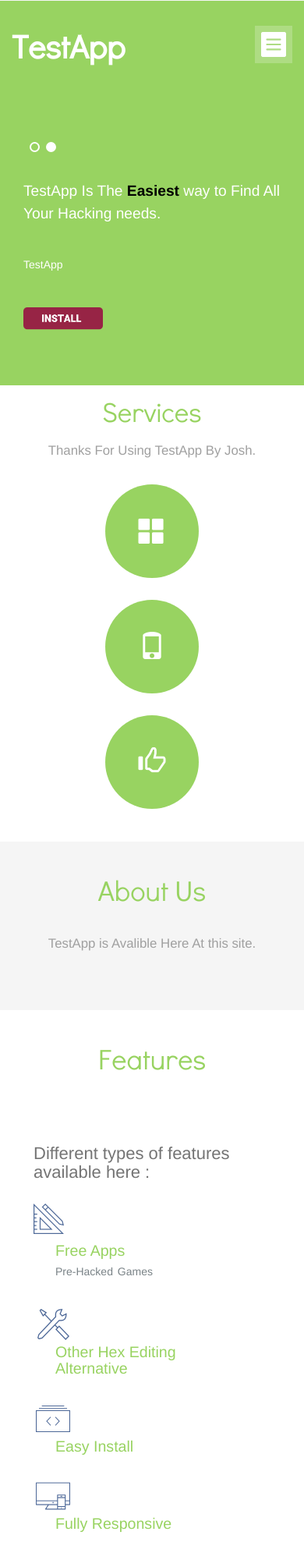
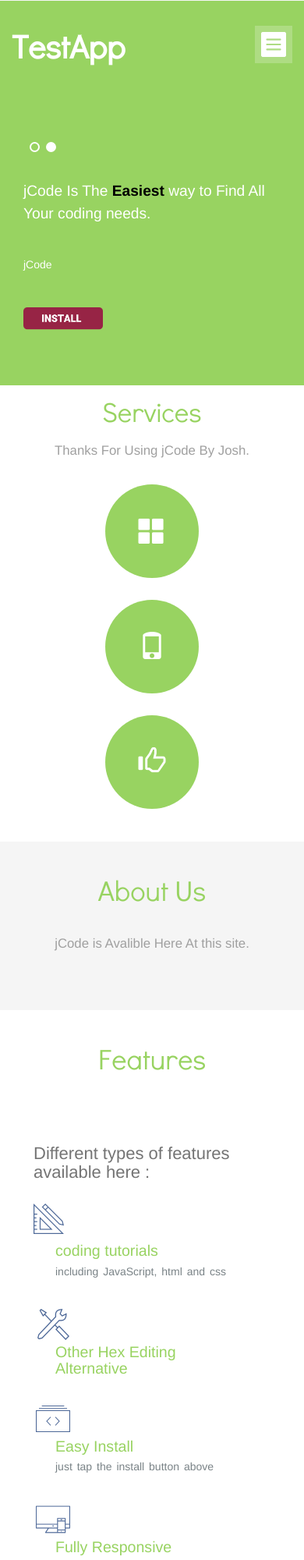
Before and after one commit to ProtoMods/protomods.github.com, a plain HTML site: page index.html in a window 390 px wide. Shown: the top 2000 px of the page at 78% size. Drawn offline with nearby package versions, Linux system fonts and the light colour scheme; files whose address does not match are found by name.

Commit message:
Update index.html

```diff
--- a/index.html
+++ b/index.html
@@ -23,11 +23,10 @@ document.location.href = noddy.href;
 }
 </script>
 
-<title>TestApp a Mobile App Landing Category Flat Bootstarp Resposive Website Template | Home :: w3layouts</title>
+<title>jCode</title>
 <meta name="viewport" content="width=device-width, initial-scale=1">
 <meta http-equiv="Content-Type" content="text/html; charset=utf-8" />
-<meta name="keywords" content="TestApp Responsive web template, Bootstrap Web Templates, Flat Web Templates, Andriod Compatible web template,
-Smartphone Compatible web template, free webdesigns for Nokia, Samsung, LG, SonyErricsson, Motorola web design" />
+<meta name="keywords" content="jCode" />
 <script type="application/x-javascript"> addEventListener("load", function() { setTimeout(hideURLbar, 0); }, false); function hideURLbar(){ window.scrollTo(0,1); } </script>
 <link href="style.css" rel="stylesheet" type="text/css" media="all" />
 <link href="bootstrap.css" rel="stylesheet" type="text/css" media="all">
@@ -124,8 +123,8 @@ Smartphone Compatible web template, free webdesigns for Nokia, Samsung, LG, Sony
 						</div>
 					</div>
 					<div class="col-md-7 banner-info-left">
-						<h2>TestApp Is The <span>Easiest</span> way to Find All Your Hacking needs.</h2>
-						<p>TestApp</p>
+						<h2>jCode Is The <span>Easiest</span> way to Find All Your coding needs.</h2>
+						<p>jCode</p>
 						<div class="banner-buttons">
 							<div class="banner-button">
 								<a href="http://protomods.github.io/moble/"><img src="1.png" alt="" /></a>
@@ -148,7 +147,7 @@ Smartphone Compatible web template, free webdesigns for Nokia, Samsung, LG, Sony
 			<div class="container">
 				<div class="banner-text">
 					<h3>Services</h3>
-					<p>Thanks For Using TestApp By Josh.</p>
+					<p>Thanks For Using jCode By Josh.</p>
 				</div>
 				<div class="banner-bottom-grids">
 					<div class="col-md-4 banner-bottom-grid">
@@ -184,7 +183,7 @@ Smartphone Compatible web template, free webdesigns for Nokia, Samsung, LG, Sony
 			<div class="container">
 				<div class="about-info">
 					<h3>About Us</h3>
-					<p class="caption"> TestApp is Avalible Here At this site.</p>
+					<p class="caption"> jCode is Avalible Here At this site.</p>
 					<p class="a-text">
 					</p>
 				</div>
@@ -208,8 +207,8 @@ Smartphone Compatible web template, free webdesigns for Nokia, Samsung, LG, Sony
 							<div class="features-right-grid right-top">
 								<div class="design-left"> </div>
 								<div class="design-right">
-									<h5>Free Apps</h5>
-									<p>Pre-Hacked Games</p>
+									<h5>coding tutorials</h5>
+									<p>including JavaScript, html and css</p>
 								</div>
 								<div class="clearfix"> </div>
 							</div>
@@ -225,7 +224,7 @@ Smartphone Compatible web template, free webdesigns for Nokia, Samsung, LG, Sony
 								<div class="design-left developer"> </div>
 								<div class="design-right">
 									<h5>Easy Install </h5>
-									<p> </p>
+									<p>just tap the install button above </p>
 								</div>
 								<div class="clearfix"> </div>
 							</div>
@@ -233,7 +232,7 @@ Smartphone Compatible web template, free webdesigns for Nokia, Samsung, LG, Sony
 								<div class="design-left fully"> </div>
 								<div class="design-right">
 									<h5>Fully Responsive</h5>
-									<p> </p>
+									<p>desktop and mobile supported </p>
 								</div>
 								<div class="clearfix"> </div>
 							</div>
@@ -304,7 +303,7 @@ Smartphone Compatible web template, free webdesigns for Nokia, Samsung, LG, Sony
 			<!-- container -->
 
 				<div class="copyright">
-					<p> © 2016 TestApp. All rights reserved | Design by <a href="http://w3layouts.com/">TestApp</a></p>
+					<p> © 2016 jCode. All rights reserved | Design by <a href="http://w3layouts.com/">jCode</a></p>
 				</div>
 			</div>
 			<!-- //container -->
```
